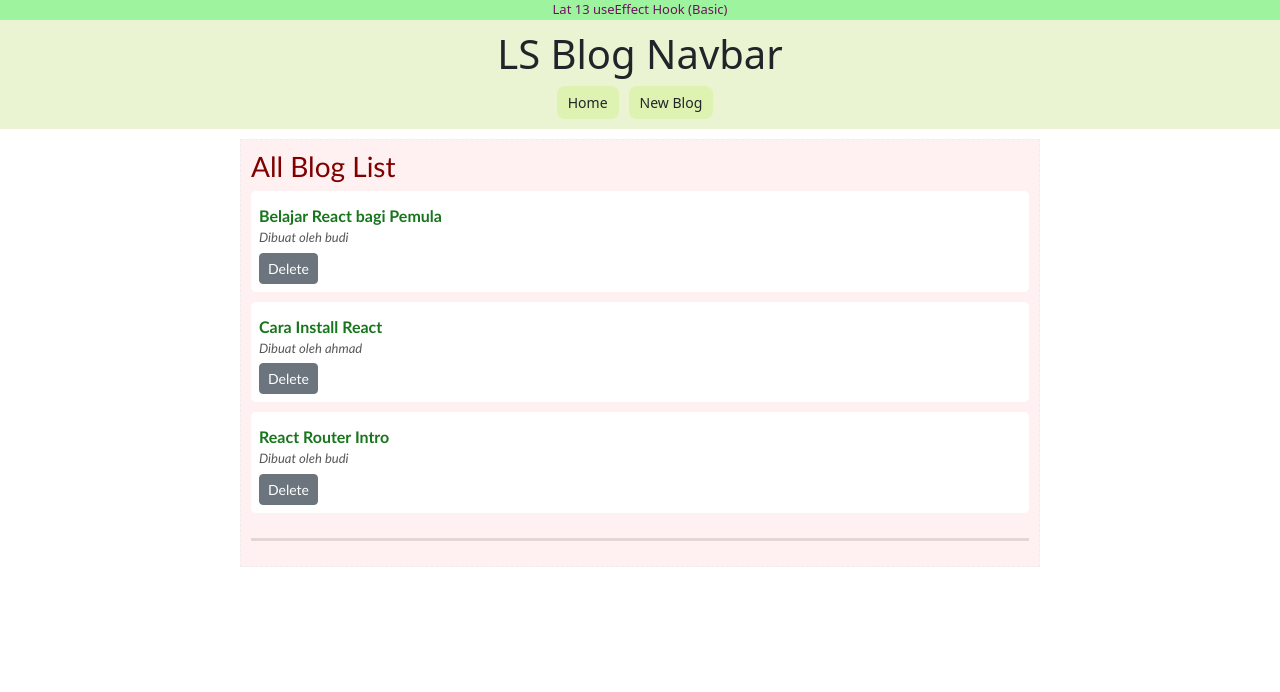
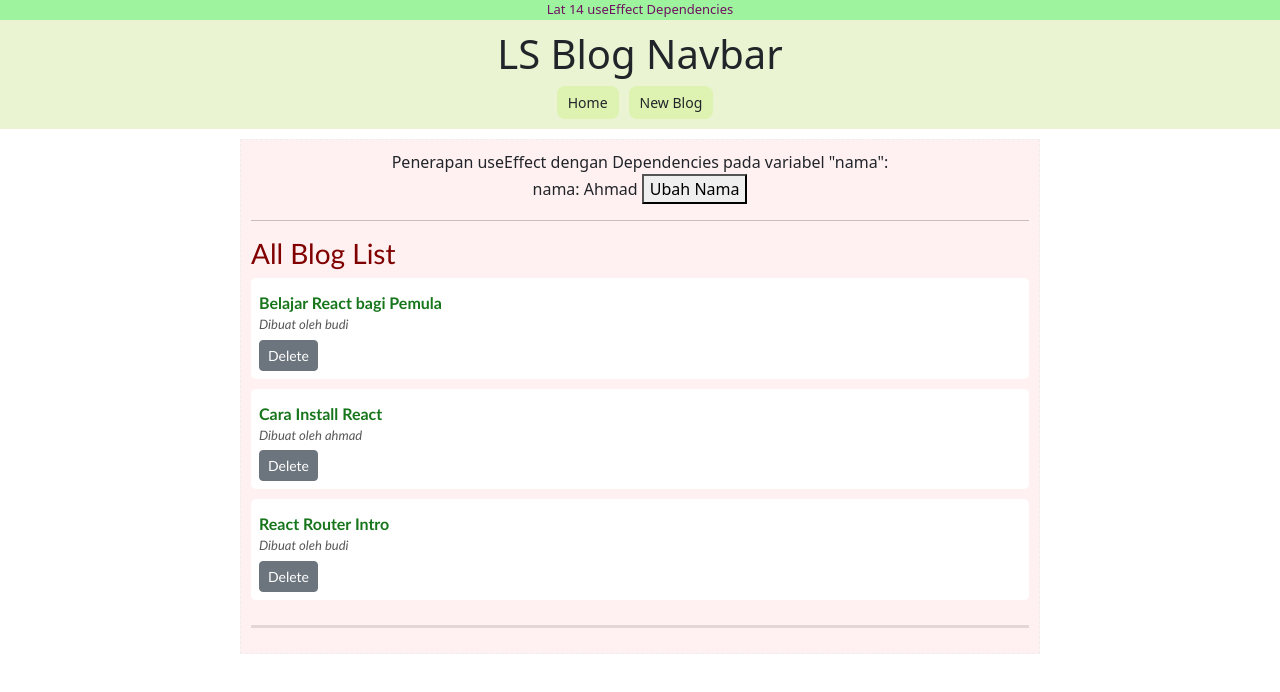
Before and after one commit to incyberz/belajar-react-js, a React (Create React App) app in the folder ls-blog/: page / in a window 1280 px wide. Shown: the top 692 px of the page. Built offline with nearby package versions, Linux system fonts and the light colour scheme.

Commit message:
React Tutorial 14 useEffect Dependencies

```diff
--- a/ls-blog/src/App.js
+++ b/ls-blog/src/App.js
@@ -5,7 +5,7 @@ import "bootstrap/dist/css/bootstrap.css";
 // import swal from "sweetalert";
 
 function App() {
-  const judulLat = "Lat 13 useEffect Hook (Basic)";
+  const judulLat = "Lat 14 useEffect Dependencies";
 
   return (
     <div className="App">
--- a/ls-blog/src/Home.js
+++ b/ls-blog/src/Home.js
@@ -28,13 +28,21 @@ const Home = () => {
     setBlogs(newBlogs);
   };
 
+  const [nama, setNama] = useState("Ahmad");
+
   useEffect(() => {
     console.log("useEffect berjalan");
     console.log(blogs);
-  });
+  }, [nama]);
 
   return (
     <div className="Home">
+      <p>
+        Penerapan useEffect dengan Dependencies pada variabel "nama":
+        <br />
+        nama: {nama} <button onClick={() => setNama("Budi")}>Ubah Nama</button>
+      </p>
+      <hr />
       <BlogList
         blogs={blogs}
         title="All Blog List"
```
Also changed, not shown: 1 other file (tests, documents, lock files or other folders).
